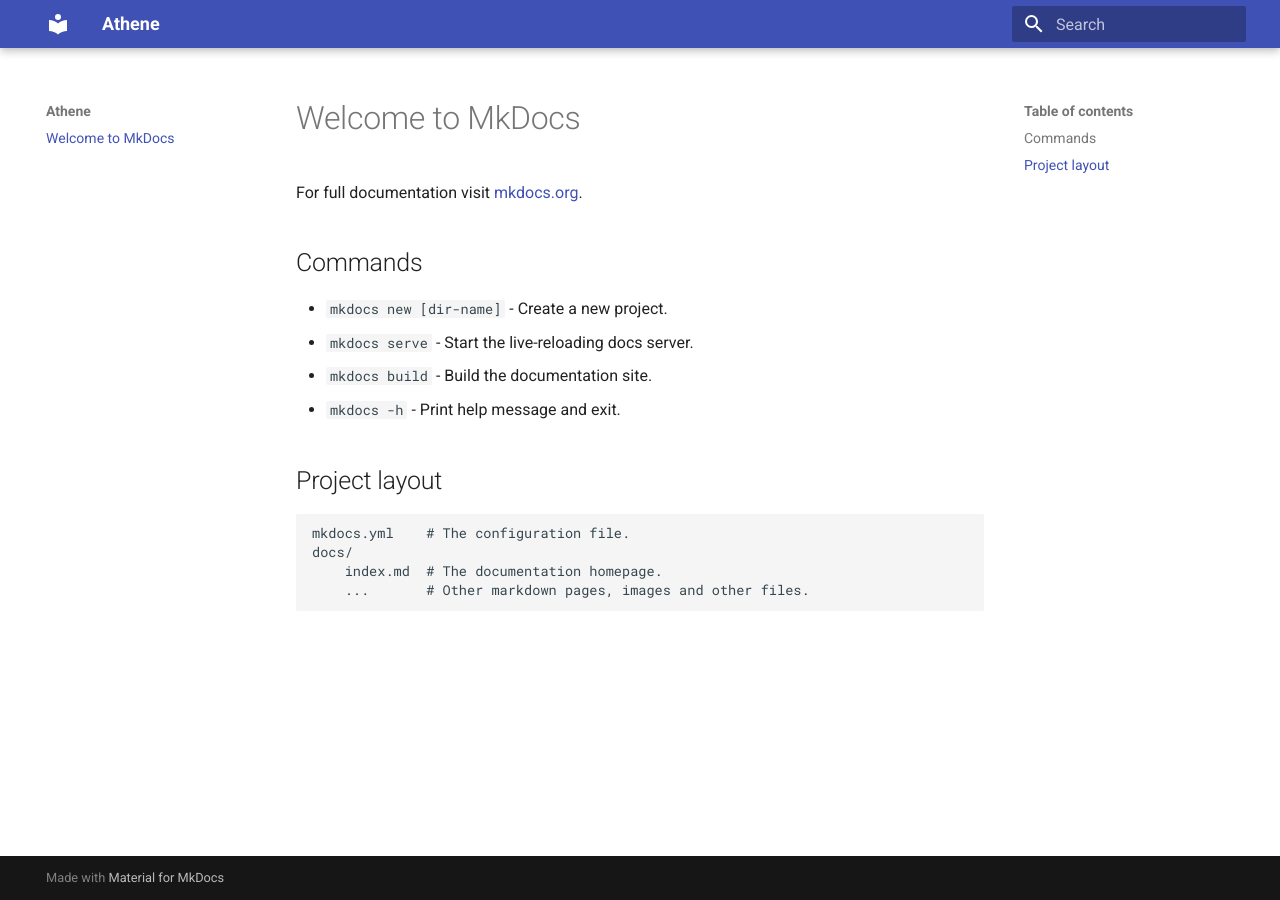
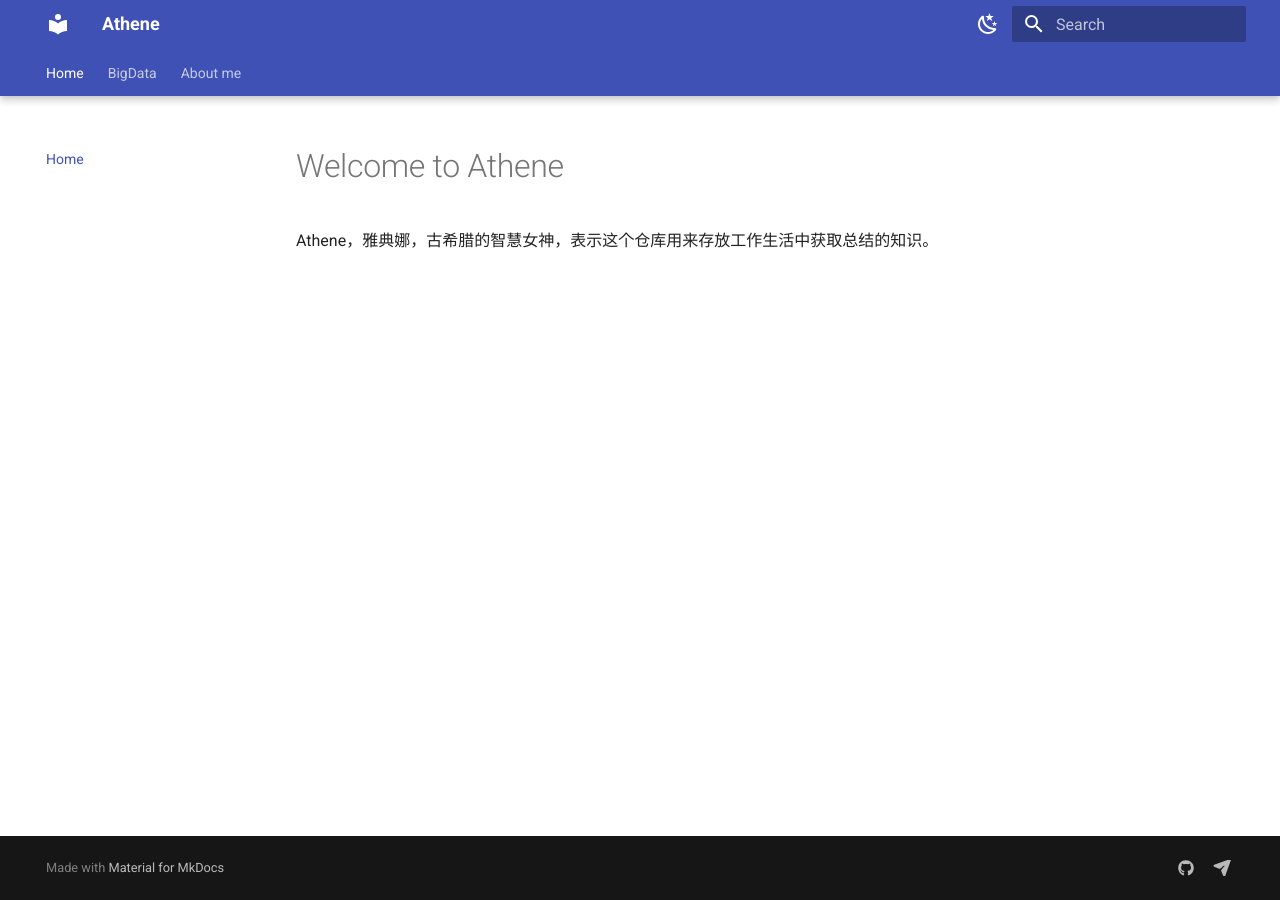
Before and after one commit to zwangsheng/zwangsheng.github.io, an MkDocs documentation site: the page built from docs/index.md, in a window 1280 px wide. Built offline with MkDocs 1.6.1 and Material for MkDocs 9.7.7, drawn with Linux system fonts in a browser that asks for light colours.

Commit message:
Feature: Init About

```diff
--- a/docs/index.md
+++ b/docs/index.md
@@ -1,17 +1,3 @@
-# Welcome to MkDocs
+# Welcome to Athene
 
-For full documentation visit [mkdocs.org](https://www.mkdocs.org).
-
-## Commands
-
-* `mkdocs new [dir-name]` - Create a new project.
-* `mkdocs serve` - Start the live-reloading docs server.
-* `mkdocs build` - Build the documentation site.
-* `mkdocs -h` - Print help message and exit.
-
-## Project layout
-
-    mkdocs.yml    # The configuration file.
-    docs/
-        index.md  # The documentation homepage.
-        ...       # Other markdown pages, images and other files.
+Athene，雅典娜，古希腊的智慧女神，表示这个仓库用来存放工作生活中获取总结的知识。
--- a/mkdocs.yml
+++ b/mkdocs.yml
@@ -1,6 +1,62 @@
 # Name of the site
 site_name: Athene
+site_author: zwangsheng
 
 # Site theme
 theme:
   name: material
+  features:
+    - navigation.top
+    - navigation.indexes
+    - navigation.tabs
+    - navigation.tabs.sticky
+    - content.action.view
+  palette:
+    - scheme: default
+      toggle:
+        icon: material/weather-night
+        name: Switch to dark mode
+    - scheme: slate
+      toggle:
+        icon: material/weather-sunny
+        name: Switch to light mode
+
+
+# Navigation
+nav:
+  - 'Home': index.md
+  - 'BigData':
+    - 'Big Data': big-data/index.md
+    - 'Spark': big-data/spark/index.md
+    - 'Flink': big-data/flink/index.md
+  - 'About me': about.md
+
+extra:
+  social:
+    - icon: fontawesome/brands/github
+      link: https://github.com/zwangsheng
+    - icon: fontawesome/solid/paper-plane
+      link: mailto:<binjieyang@apache.com>
+markdown_extensions:
+  - abbr
+  - pymdownx.caret
+  - pymdownx.mark
+  - pymdownx.tilde
+  - md_in_html
+  - pymdownx.arithmatex:
+      generic: true
+  - toc:
+      permalink: true
+  - pymdownx.highlight:
+      anchor_linenums: true
+      linenums: true
+      auto_title: true
+  - pymdownx.inlinehilite
+  - pymdownx.snippets
+  - pymdownx.superfences
+  - attr_list
+  - pymdownx.emoji:
+      emoji_index: !!python/name:materialx.emoji.twemoji
+      emoji_generator: !!python/name:materialx.emoji.to_svg
+  - pymdownx.superfences
+  - meta
```
Also changed, not shown: docs/about.md (added, +24 -0 lines), docs/big-data/flink/index.md (added), docs/big-data/index.md (added), docs/big-data/spark/index.md (added).
